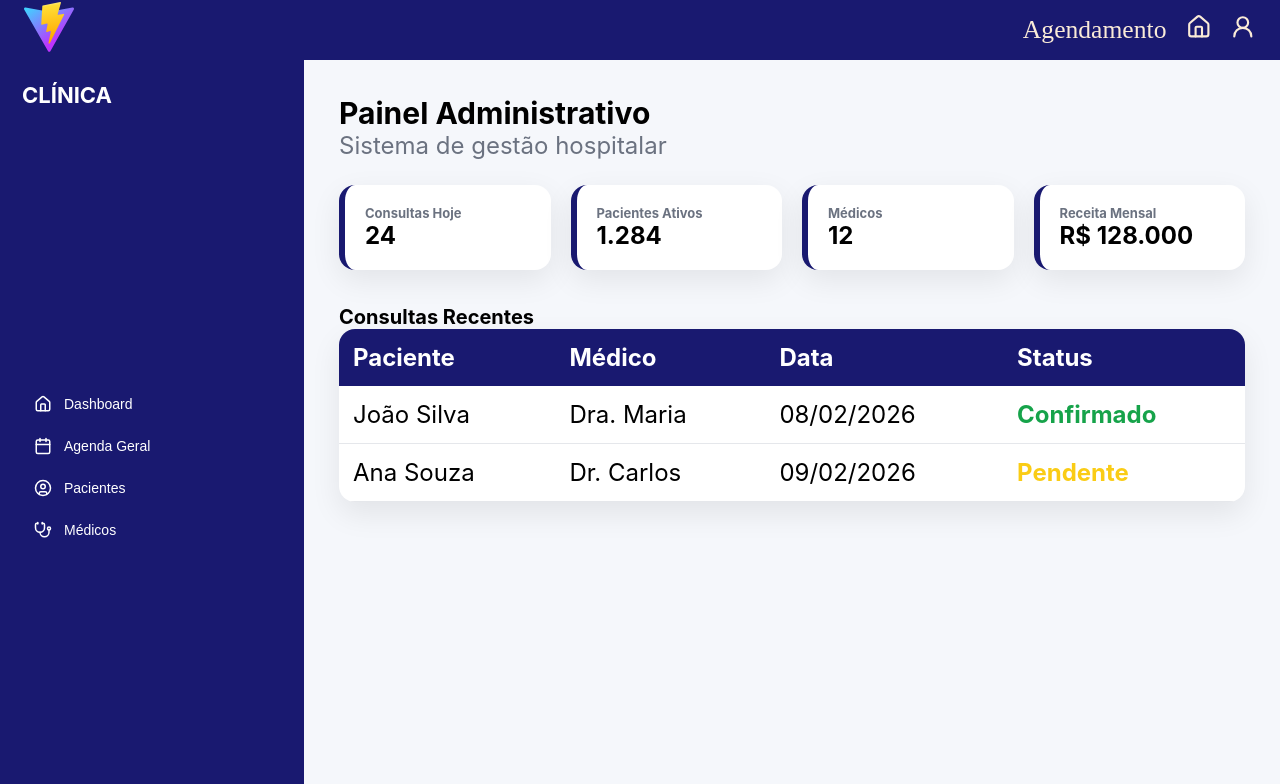
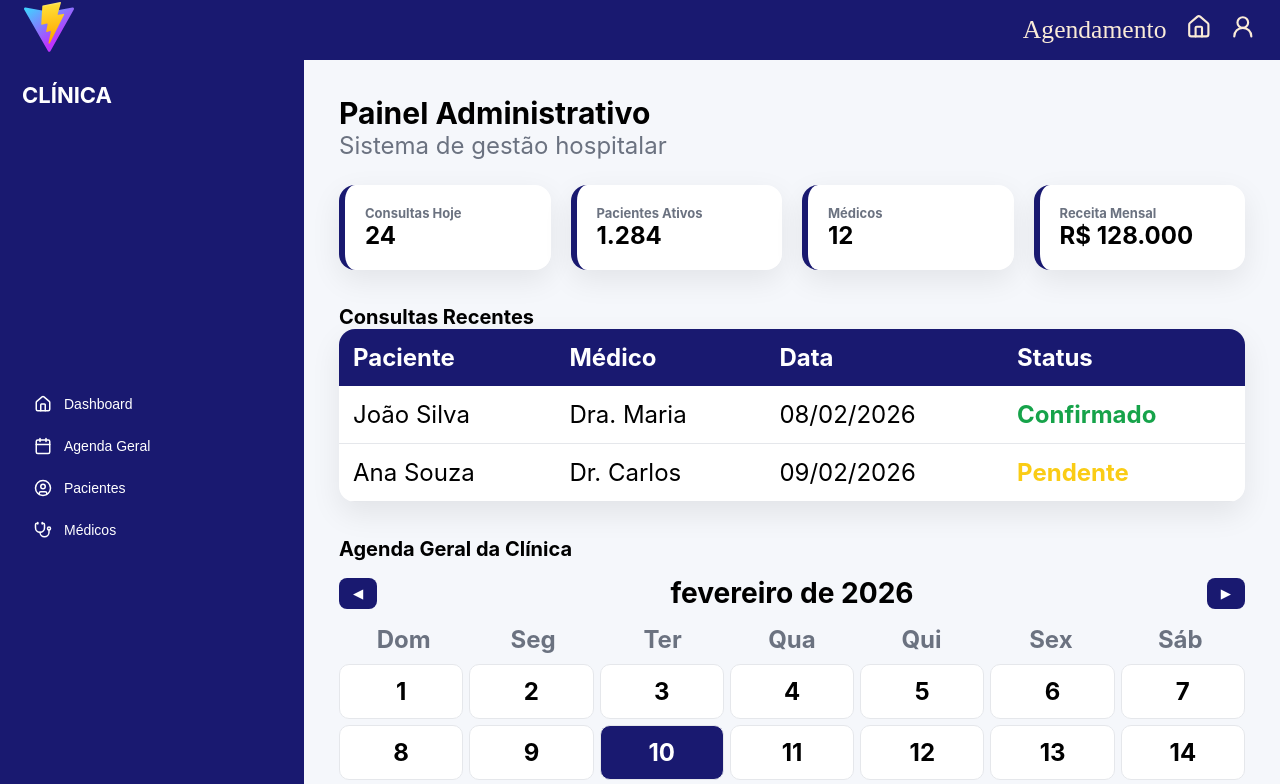
Before and after one commit to vitorsac13/clinica, a React (Vite) app in the folder frontend/: page /dashboard in a window 1280 px wide. Shown: the top 784 px of the page. Built offline with nearby package versions, Linux system fonts and the light colour scheme.

Commit message:
Commit calendar page Dashboard

```diff
--- a/frontend/src/pages/dashboard/page.jsx
+++ b/frontend/src/pages/dashboard/page.jsx
@@ -1,7 +1,33 @@
 import { LuHouse, LuCalendar, LuCircleUser, LuStethoscope, LuLogOut } from "react-icons/lu"
 import styles from "./page.module.css"
+import { useState } from "react"
 
-export default function DashboardPage() {
+export default function Dashboard() {
+
+    const [consultas] = useState([
+        { id: 1, data: "2026-02-10", paciente: "João Silva", medico: "Dr. Carlos", hora: "14:00" },
+        { id: 2, data: "2026-02-15", paciente: "Ana Souza", medico: "Dra. Maria", hora: "09:30" },
+        { id: 3, data: "2026-02-20", paciente: "Pedro Lima", medico: "Dr. João", hora: "11:00" },
+    ])
+
+    const [currentDate, setCurrentDate] = useState(new Date())
+    const [selectedDate, setSelectedDate] = useState(null)
+
+    const year = currentDate.getFullYear()
+    const month = currentDate.getMonth()
+
+    const firstDay = new Date(year, month, 1).getDay()
+    const daysInMonth = new Date(year, month + 1, 0).getDate()
+
+    const calendarDays = []
+
+    for (let i = 0; i < firstDay; i++) calendarDays.push(null)
+    for (let d = 1; d <= daysInMonth; d++) calendarDays.push(d)
+
+    const consultasDoDia = consultas.filter(c => c.data === selectedDate)
+
+    const prevMonth = () => setCurrentDate(new Date(year, month - 1, 1))
+    const nextMonth = () => setCurrentDate(new Date(year, month + 1, 1))
 
     return (
         <div className={styles.dashboardWrapper}>
@@ -75,6 +101,56 @@ export default function DashboardPage() {
             </tbody>
             </table>
 
+        {/* GOOGLE CALENDAR STYLE */}
+        <h2 className={styles.sectionTitle}>Agenda Geral da Clínica</h2>
+
+        <div className={styles.calendarHeader}>
+          <button onClick={prevMonth}>◀</button>
+          <h3>{currentDate.toLocaleString("pt-BR", { month: "long", year: "numeric" })}</h3>
+          <button onClick={nextMonth}>▶</button>
+        </div>
+
+        <div className={styles.weekDays}>
+          {["Dom","Seg","Ter","Qua","Qui","Sex","Sáb"].map(d => (
+            <div key={d}>{d}</div>
+          ))}
+        </div>
+
+        <div className={styles.calendarGrid}>
+          {calendarDays.map((day, i) => {
+            if (!day) return <div key={i} className={styles.emptyDay}></div>
+
+            const dateStr = `${year}-${String(month+1).padStart(2,"0")}-${String(day).padStart(2,"0")}`
+            const hasConsulta = consultas.some(c => c.data === dateStr)
+
+            return (
+              <div
+                key={day}
+                className={`${styles.calendarDay} ${hasConsulta ? styles.hasConsulta : ""}`}
+                onClick={() => setSelectedDate(dateStr)}
+              >
+                {day}
+              </div>
+            )
+          })}
+        </div>
+
+        {/* DETALHES DO DIA */}
+        {selectedDate && (
+          <div className={styles.dayDetails}>
+            <h3>Consultas em {new Date(selectedDate+"T00:00:00").toLocaleDateString("pt-BR")}</h3>
+
+            {consultasDoDia.length === 0 && <p>Nenhuma consulta</p>}
+
+            {consultasDoDia.map(c => (
+              <div key={c.id} className={styles.consultaCard}>
+                <p><b>Paciente:</b> {c.paciente}</p>
+                <p><b>Médico:</b> {c.medico}</p>
+                <p><b>Hora:</b> {c.hora}</p>
+              </div>
+            ))}
+          </div>
+        )}
         </main>
         </div>
     )
--- a/frontend/src/pages/dashboard/page.module.css
+++ b/frontend/src/pages/dashboard/page.module.css
@@ -140,3 +140,71 @@
   color: #facc15;
   font-weight: bold;
 }
+
+/* CALENDAR */
+.calendarHeader {
+  display: flex;
+  justify-content: space-between;
+  align-items: center;
+  margin: 15px 0;
+}
+
+.calendarHeader button {
+  background: midnightblue;
+  color: white;
+  border: none;
+  padding: 8px 14px;
+  border-radius: 8px;
+  cursor: pointer;
+}
+
+.weekDays {
+  display: grid;
+  grid-template-columns: repeat(7, 1fr);
+  font-weight: bold;
+  text-align: center;
+  color: #6b7280;
+}
+
+.calendarGrid {
+  display: grid;
+  grid-template-columns: repeat(7, 1fr);
+  gap: 6px;
+  margin-top: 10px;
+}
+
+.calendarDay {
+  background: white;
+  border: 1px solid #e5e7eb;
+  padding: 12px;
+  border-radius: 10px;
+  text-align: center;
+  cursor: pointer;
+  font-weight: bold;
+  transition: 0.2s;
+}
+
+.calendarDay:hover {
+  background: #f1f5f9;
+}
+
+.hasConsulta {
+  background: midnightblue;
+  color: white;
+}
+
+.dayDetails {
+  margin-top: 15px;
+  background: white;
+  padding: 15px;
+  border-radius: 12px;
+  box-shadow: 0 10px 25px rgba(0,0,0,0.1);
+}
+
+.consultaCard {
+  background: #f8fafc;
+  padding: 10px;
+  border-radius: 10px;
+  margin-top: 8px;
+  border-left: 4px solid midnightblue;
+}
```
Lines whose indentation alone changed are shown as unchanged.
